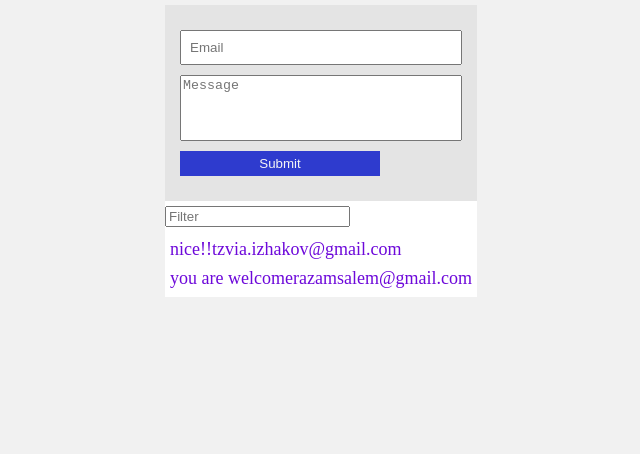
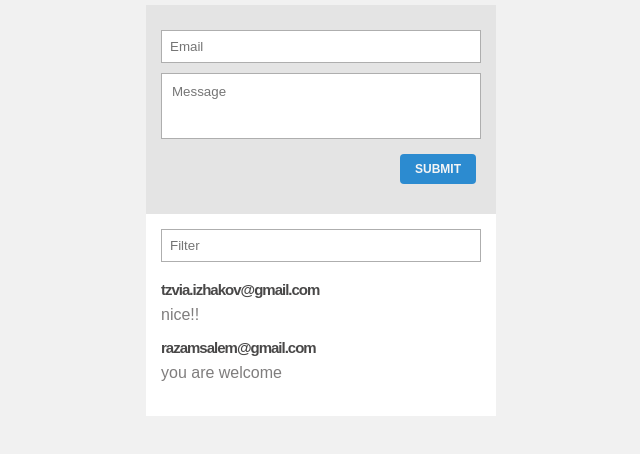
Before and after one commit to TzviaIzhakov/Feed, a React (Vite) app: page / in a window 1280 px wide. Shown: the top 454 px of the page, without its empty margins (319-959 px from the left). Built offline with nearby package versions, Linux system fonts and the light colour scheme.

Commit message:
Frontend PixelPerfect

```diff
--- a/index.html
+++ b/index.html
@@ -1,13 +1,16 @@
 <!doctype html>
 <html lang="en">
+
 <head>
   <meta charset="UTF-8" />
   <link rel="icon" type="image/svg+xml" href="/vite.svg" />
   <meta name="viewport" content="width=device-width, initial-scale=1.0" />
   <title>Vite + React</title>
 </head>
+
 <body>
   <div id="root"></div>
   <script type="module" src="/src/index.jsx"></script>
 </body>
+
 </html>
--- a/src/RootCmp.jsx
+++ b/src/RootCmp.jsx
@@ -43,17 +43,24 @@ export function RootCmp() {
     <main className='home'>
       <div className="msg-display">
         <form onSubmit={sendMsg} className='msg-form'>
-          <input required type="email" onChange={handleChange} placeholder='Email' name='email' className='email-input'/>
+          <input required type="email" onChange={handleChange} placeholder='Email' name='email' className='email-input' />
           <textarea required name="txt" cols="30" rows="4" placeholder='Message' onChange={handleChange} className='msg-input' ></textarea>
-          <button>Submit</button>
+          <div className="submit-btn-area flex">
+            <button>Submit</button>
+          </div>
         </form>
-        <input type="text" onChange={handleChangeForFilter} placeholder='Filter' />
-        <section>
-          {msgs?.map((msg, idx) => <article key={idx}>
-            {msg.txt}
-            {msg.email}
-          </article>)}
-        </section>
+        <div className="msg-list">
+          <input type="text" onChange={handleChangeForFilter} placeholder='Filter' className='filter-input' />
+          <section className='msg-preview'>
+            {msgs?.map((msg, idx) =>
+              <article key={idx}>
+                <div className="mini-user flex">
+                <span className="email-user">{msg.email}</span>
+                <span className='msg-user'>{msg.txt}</span>
+                </div>
+              </article>)}
+          </section>
+        </div>
       </div>
 
     </main>
--- a/src/assets/styles/basics/_base.scss
+++ b/src/assets/styles/basics/_base.scss
@@ -28,7 +28,7 @@ h1, h2, h3, h4, h5, h6 {
 }
 
 
-section, main, footer {
+main, footer {
     padding: 5px;
 }
 
--- a/src/assets/styles/setup/_variables.scss
+++ b/src/assets/styles/setup/_variables.scss
@@ -1,12 +1,15 @@
 // Colors
 $clr1: #2e3bce;
 $clr2: #6d08da;
-$clr3: #574f7d;
+$clr3: rgb(44, 139, 208);
 $clr4: #f1f1f1;
 $clr5: rgba(216, 216, 216, 0.69);
 $clr6: #fff;
-$clr7: #222;
+$clr7: #494848;
+$clr8: #767474ee;
 
+//hovers
+$hover-clr: rgb(38, 126, 189);
 
 // Breakpoints
 $mobile-breakpoint: 460px;
--- a/src/assets/styles/views/HomePage.scss
+++ b/src/assets/styles/views/HomePage.scss
@@ -2,7 +2,7 @@
     .msg-display {
         margin: auto;
         background-color: $clr6;
-        width: fit-content ;
+        width: rem(350px);
 
         .msg-form {
             padding: rem(15px);
@@ -11,13 +11,73 @@
             .email-input {
                 width: 100%;
                 padding: rem(8px);
+                border: 1px solid rgba(128, 128, 128, 0.641);
             }
 
             .msg-input {
                 width: 100%;
                 resize: none;
+                border: 1px solid rgba(128, 128, 128, 0.641);
 
+                &::placeholder {
+                    padding: rem(8px);
+                    font-family: Arial, Helvetica, sans-serif;
+                }
+            }
 
+            .submit-btn-area {
+                width: 100%;
+                justify-content: end;
+                button {
+                    width: rem(76px);
+                    border-radius: rem(4px);
+                    padding: rem(8px) rem(12px);
+                    text-transform: uppercase;
+                    font-size: rem(12px);
+                    font-weight: 600;
+                    background-color: $clr3;
+
+                    &:hover {
+                        background-color: $hover-clr
+                    }
+                }
+            }
+
+        }
+
+        .msg-list {
+            padding: rem(15px);
+
+            .filter-input {
+                width: 100%;
+                padding: rem(8px);
+                border: 1px solid rgba(128, 128, 128, 0.641);
+            }
+
+            .msg-preview {
+                padding-block: rem(12px);
+
+                & > * {
+                    padding-block: rem(4px);
+                }
+
+                .mini-user {
+                    flex-direction: column;
+                    .email-user {
+                        color: $clr7;
+                        font-weight: 600;
+                        font-family:Arial, Helvetica, sans-serif;
+                        letter-spacing: -1px;
+                        font-size: rem(15px);
+                    }
+
+                    .msg-user {
+                        color: $clr8;
+                        font-family:Arial, Helvetica, sans-serif;
+                        font-weight: 300;
+                        font-size: rem(16px);
+                    }
+                }
             }
         }
     }
```
Lines whose indentation alone changed are shown as unchanged.
